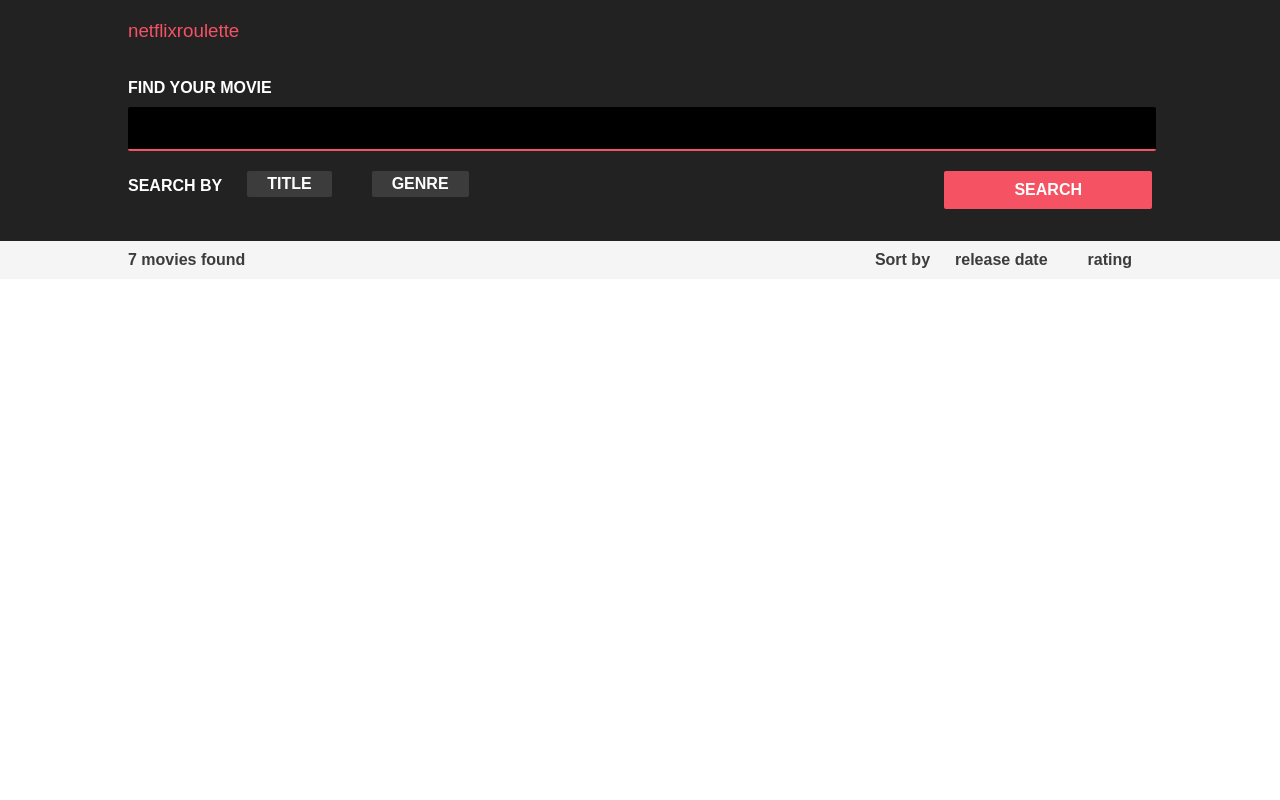
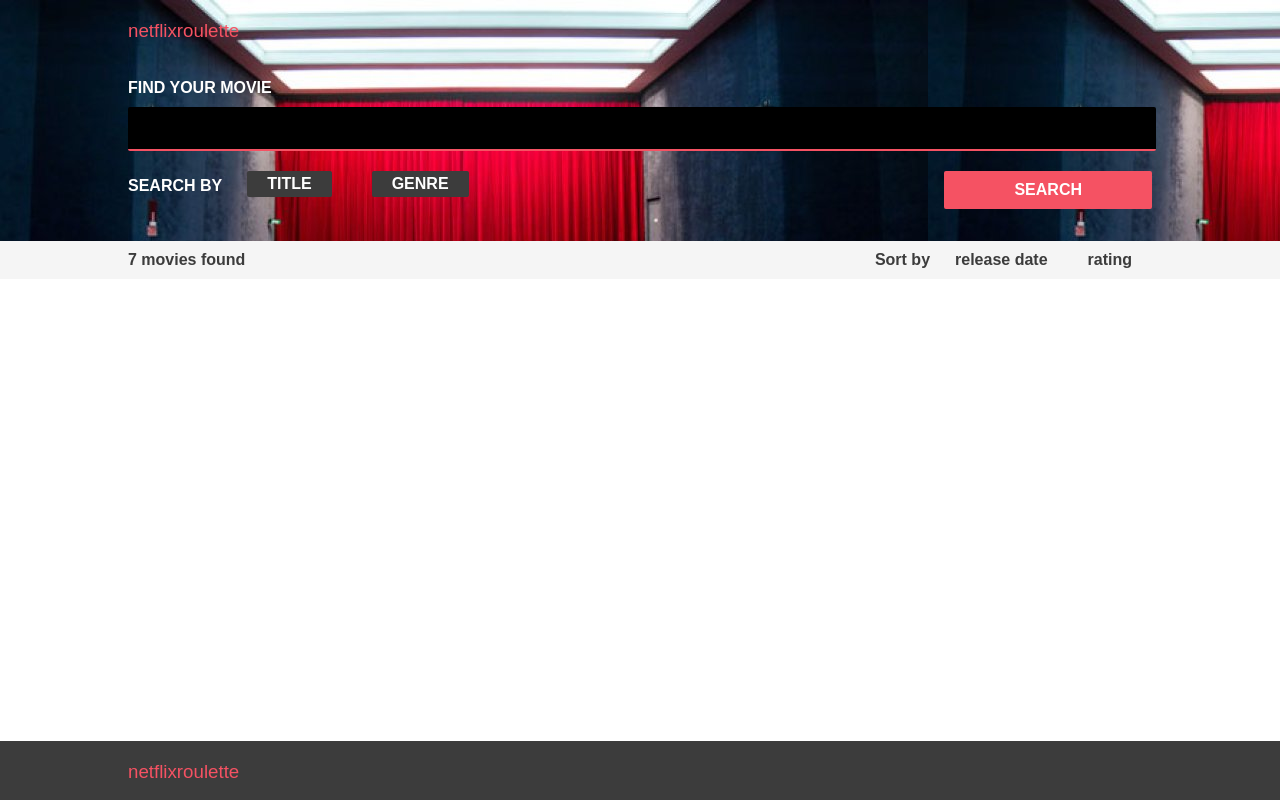
Before and after one commit to rock-walker/reactJs-cdp-movie-library, a React (Create React App) app: page / in a window 1280 px wide. Built offline with nearby package versions, Linux system fonts and the light colour scheme; the HTML template or start-up script is replaced by a standard one.

Commit message:
added footer and ResultBody

```diff
--- a/src/App.css
+++ b/src/App.css
@@ -7,7 +7,6 @@
 }
 
 .App-header {
-  background-color: #222;
   padding: 20px 10%;
   color: white;
   text-transform: uppercase;
@@ -20,3 +19,15 @@
 .App-intro {
   font-size: large;
 }
+
+footer {
+  position: absolute;
+  bottom: 0;
+  background-color: #3c3c3c;
+  padding:20px 10%;
+  width: 80%;
+}
+
+footer .App-logo {
+  height: 0;
+}
--- a/src/App.js
+++ b/src/App.js
@@ -1,7 +1,9 @@
 import React, { Component } from 'react';
 import './App.css';
-import AppHeader from './Header';
+import AppHeader from './AppHeader';
 import StatusBar from './StatusBar';
+import ResultBody from './ResultBody';
+import AppFooter from './AppFooter';
 
 class App extends Component {
   render() {
@@ -9,6 +11,8 @@
       <div>
         <AppHeader />
         <StatusBar />
+        <ResultBody/>
+        <AppFooter />
       </div>
     );
   }
--- /dev/null
+++ b/src/AppFooter.jsx
@@ -0,0 +1,13 @@
+import React from 'react';
+
+class AppFooter extends React.PureComponent {
+    render(){
+        return(
+            <footer>
+                <h3 className="App-logo">netflixroulette</h3>
+            </footer>
+        )
+    }
+}
+
+export default AppFooter;
--- a/src/Header.jsx
+++ b/src/AppHeader.jsx
@@ -1,12 +1,16 @@
 import React, {Component} from 'react';
 import './App.css';
+import backgroundImg from './header.jpg';
 import SearchBar from './SearchBar';
 import SearchFilter from './SearchFilter';
 
 class Header extends React.PureComponent {
     render() {
         return React.createElement(
-            'header', {className: 'App-header'},
+            'header', {
+                        className: 'App-header',
+                        style: {backgroundImage: "url(" + backgroundImg + ")"}
+                      },
 
                 React.createElement(
                     'h3', {className: 'App-logo', alt: 'logo'},
@@ -17,6 +21,7 @@
                     'h1', {className: 'App-title'},
                     'Find your movie'
                     ),
+
                 <SearchBar/>,
                 <SearchFilter/>
         );
--- a/src/Components.css
+++ b/src/Components.css
@@ -92,3 +92,8 @@
 .statusBar input:checked + label {
     color:#f55263;
 }
+
+.resultBody{
+    padding: 10px 10%;
+    height: 100%;
+}
--- /dev/null
+++ b/src/ResultBody.jsx
@@ -0,0 +1,14 @@
+import React, {Component} from 'react';
+import './Components.css';
+
+class ResultBody extends Component {
+    render() {
+        return(
+            <div className="resultBody">
+
+            </div>
+        );
+    }
+}
+
+export default ResultBody;
```
Also changed, not shown: src/ResultBody.js (deleted, +0 -8 lines), src/header.jpg (added).
